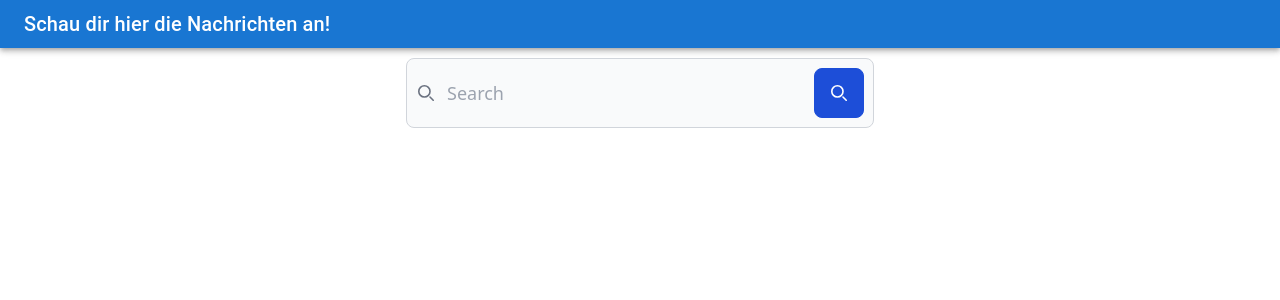
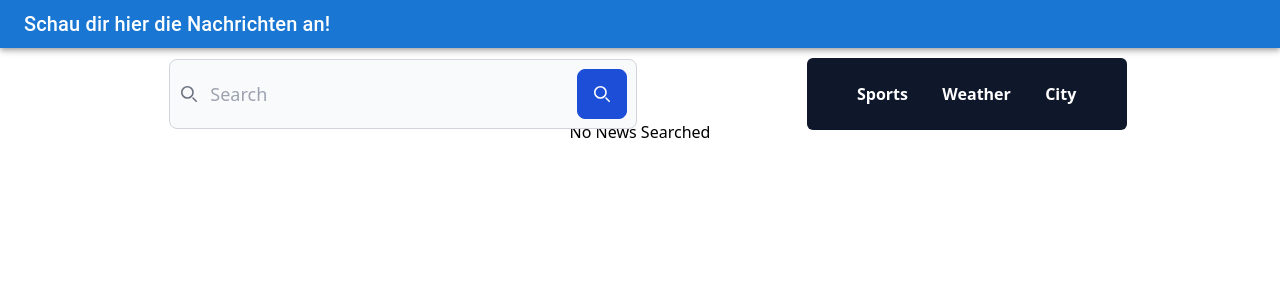
Before and after one commit to Abijith26/News-App, a React (Vite) app in the folder client/: page / in a window 1280 px wide. Shown: the top 300 px of the page. Built offline with nearby package versions, Linux system fonts and the light colour scheme.

Commit message:
Written the code to get extract the API Data

```diff
--- a/client/src/App.jsx
+++ b/client/src/App.jsx
@@ -1,14 +1,24 @@
+import NewsShower from "./components/NewsShower";
 import SearchField from "./components/SearchField";
 import TopBar from "./components/TopBar";
+import { useState } from "react";
 
 function App() {
+  const [search, setSearch] = useState("");
+  const [isNewsSearched, setIsNewsSearched] = useState(false);
+  const [searchResult, setSearchResult] = useState([]);
   return (
     <div>
       <TopBar />
       {/* <p className="text-orange-700 font-bold">
         Herzlich Willkommen zum Projekt ,,NEWS App"
       </p> */}
-      <SearchField />
+      <SearchField
+        search={search}
+        setSearch={setSearch}
+        setSearchResult={setSearchResult}
+      />
+      <NewsShower searchResult={searchResult} />
     </div>
   );
 }
--- /dev/null
+++ b/client/src/components/News.jsx
@@ -0,0 +1,17 @@
+import React from "react";
+
+export default function News({ data }) {
+  return (
+    <div>
+      {data.map((d, index) => (
+        <div key={index}>
+          <p>{d.headline.main}</p>
+          <span>{d.source}</span>
+          <span>{d.byline.original}</span>
+          <span>{d.pub_date.split("T")[0]}</span>
+          <a href={d.web_url}>View</a>
+        </div>
+      ))}
+    </div>
+  );
+}
--- /dev/null
+++ b/client/src/components/NewsShower.jsx
@@ -0,0 +1,10 @@
+import News from "./News";
+
+export default function NewsShower({ searchResult }) {
+  return (
+    <div className="mt- flex justify-center items-center ">
+      {searchResult.length === 0 && <p>No News Searched</p>}
+      {searchResult.length > 0 && <News data={searchResult} />}
+    </div>
+  );
+}
--- a/client/src/components/SearchField.jsx
+++ b/client/src/components/SearchField.jsx
@@ -1,29 +1,48 @@
 import gsap from "gsap";
-import { useEffect, useRef } from "react";
+import { useEffect, useRef, useState } from "react";
+import Section from "./Section";
+// import NewsShower from "./NewsShower";
 
-export default function SearchField() {
+export default function SearchField({ search, setSearch, setSearchResult }) {
   const searchDiv = useRef();
+  const APIKey = "9GBRqRCkVpd6Voo5SG35kXXzKnKJ0Prk";
 
   useEffect(() => {
     gsap.fromTo(
       searchDiv.current,
-      { y: -100, opacity: 0 }, // Start 100px above its final position with 0 opacity
+      { y: -100, opacity: 0 },
       {
-        y: 10, // End at its default position
-        opacity: 1, // Fade in to full opacity
-        duration: 1.5, // Animation duration in seconds
-        ease: "power3.out", // Smooth easing
+        y: 10,
+        opacity: 1,
+        duration: 1.5,
+        ease: "power3.out",
       }
     );
   }, []);
 
+  async function newsSearch(e) {
+    e.preventDefault();
+    console.log("News Search Begins...");
+    const res = await fetch(
+      `https://api.nytimes.com/svc/search/v2/articlesearch.json?q=${search}&api-key=${APIKey}`
+    );
+    const data = await res.json();
+    console.log(data);
+    setSearchResult([...data.response.docs]);
+    console.log("News Search Ends...");
+    setSearch("");
+  }
+
   return (
     <div
-      className="w-screen flex justify-center items-center"
+      className="w-screen flex justify-evenly items-center"
       id="search-bar"
       ref={searchDiv}
     >
-      <form className="px-4 w-full xl:max-w-[500px] lg:max-w-[400px] md:max-w-[370px] sm:max-w-[330px]">
+      <form
+        className="px-4 w-full xl:max-w-[500px] lg:max-w-[400px] md:max-w-[370px] sm:max-w-[330px]"
+        onSubmit={newsSearch}
+      >
         <label
           className="mb-2 text-sm font-medium text-gray-900 sr-only dark:text-white"
           htmlFor="default-search"
@@ -54,6 +73,8 @@ export default function SearchField() {
             className="block w-full p-4 py-5 ps-10 text-lg text-gray-900 border border-gray-300 rounded-lg bg-gray-50 focus:ring-blue-500 outline-none focus:border-blue-500 dark:bg-gray-700 dark:border-gray-600 dark:placeholder-gray-400 dark:text-white dark:focus:ring-blue-500 dark:focus:border-blue-500"
             id="default-search"
             type="search"
+            value={search}
+            onInput={(e) => setSearch(e.target.value)}
           />
           <button className="absolute end-2.5 bottom-1/2 translate-y-1/2 p-4 text-sm font-medium text-white bg-blue-700 rounded-lg border border-blue-700 hover:bg-blue-800 focus:ring-4 focus:outline-none focus:ring-blue-300 dark:bg-blue-600 dark:hover:bg-blue-700 dark:focus:ring-blue-800">
             <svg
@@ -75,6 +96,7 @@ export default function SearchField() {
           </button>
         </div>
       </form>
+      <Section />
     </div>
   );
 }
--- /dev/null
+++ b/client/src/components/Section.jsx
@@ -0,0 +1,15 @@
+export default function Section() {
+  return (
+    <div className="bg-slate-900 p-5 rounded-md text-white flex justify-evenly items-center font-semibold xl:w-[25%] lg:w-[30%] md:w-[30%] sm:w-[40%]">
+      <span className="p-1 hover:text-stone-900 hover:bg-gray-300 hover:rounded-md transition-all hover:cursor-pointer">
+        Sports
+      </span>
+      <span className="p-1 hover:text-stone-900 hover:bg-gray-300 hover:rounded-md transition-all hover:cursor-pointer">
+        Weather
+      </span>
+      <span className="p-1 hover:text-stone-900 hover:bg-gray-300 hover:rounded-md transition-all hover:cursor-pointer">
+        City
+      </span>
+    </div>
+  );
+}
```
